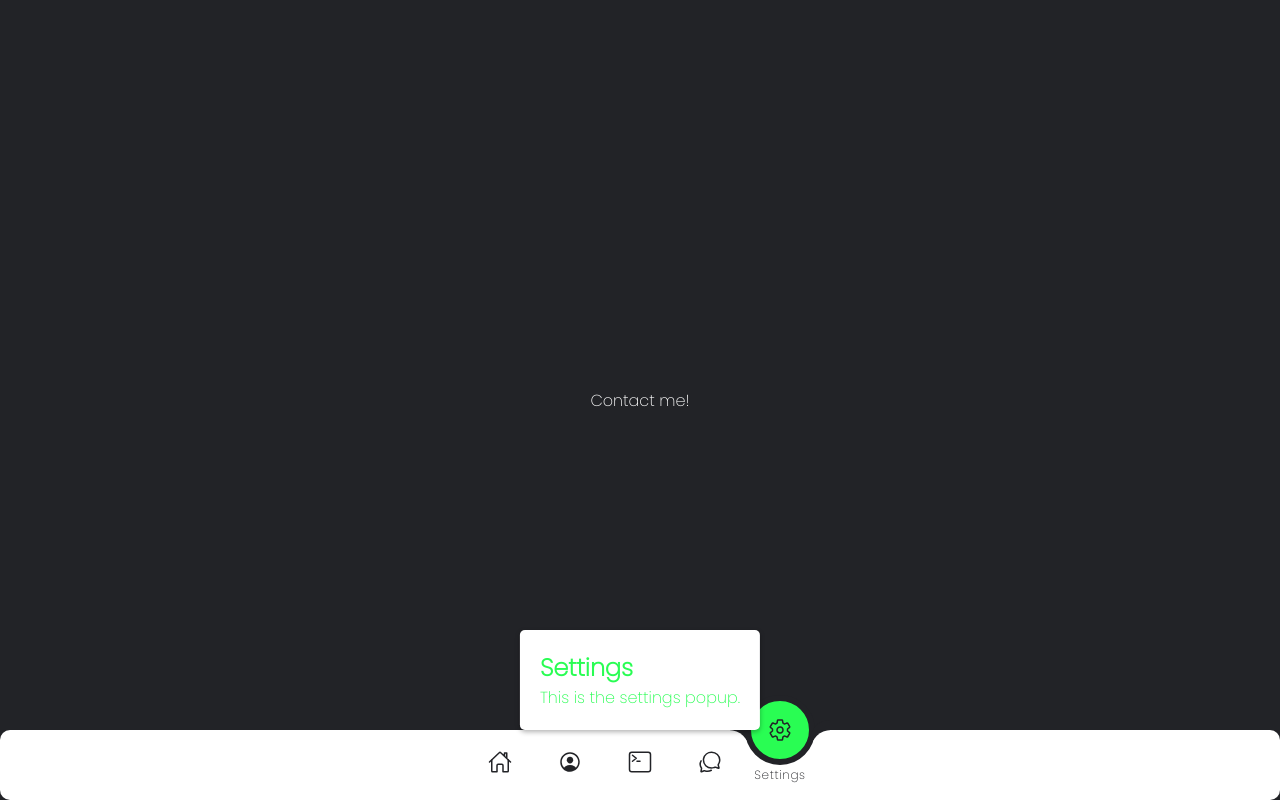
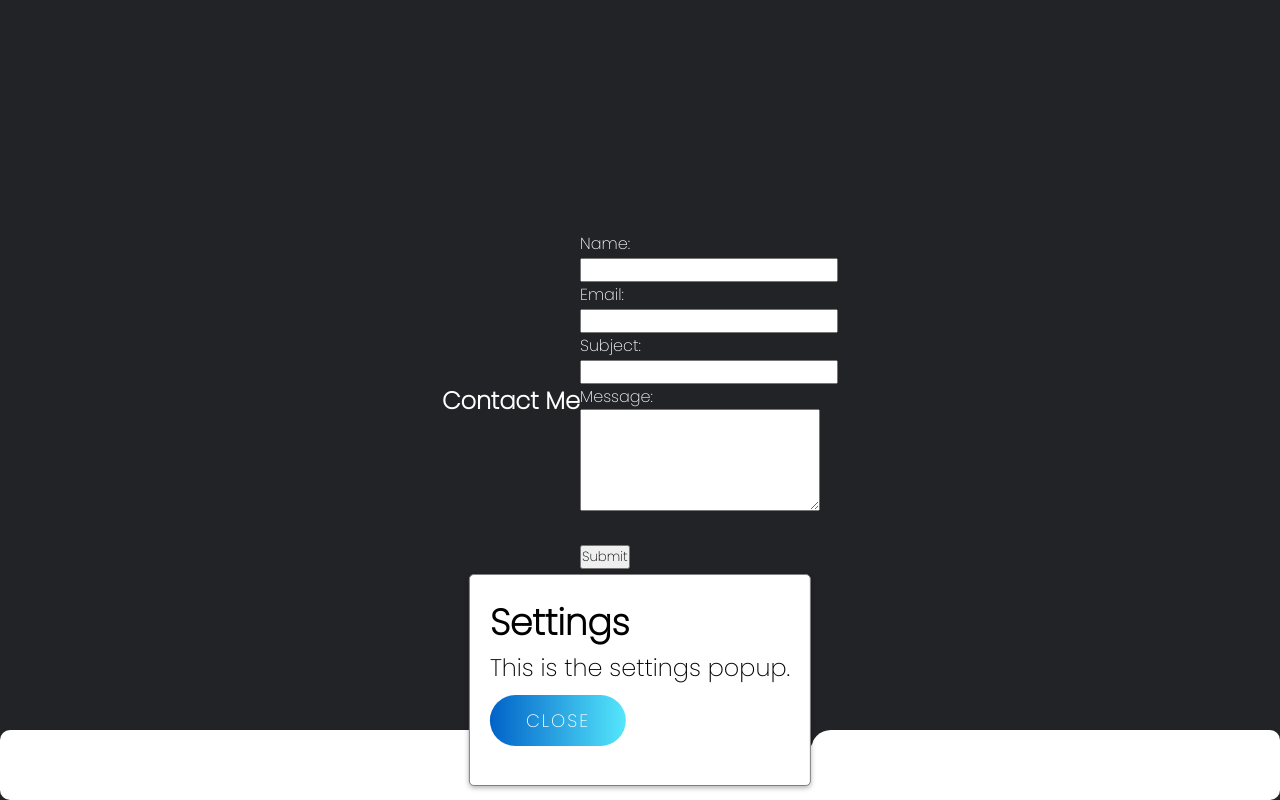
Before and after one commit to AlexPerez711/AlexPerez711.github.io, a plain HTML site: page Contact.html in a window 1280 px wide. Both pictures are taken after a click on the link "Settings". Drawn offline with nearby package versions, Linux system fonts and the light colour scheme.

Commit message:
added gitignore and settings button and email form

```diff
--- a/Contact.html
+++ b/Contact.html
@@ -58,14 +58,21 @@
   </ul>
 </div>
 
-<div>
-  Contact me!
-</div>
-<div id="popup" class="popup hidden">
-    <h2>Settings</h2>
-    <p>This is a small popup for settings.</p>
-    <button onclick="hidePopup()">Close</button>
-</div>
+<body>
+<h2>Contact Me</h2>
+<form id="contactForm" onsubmit="sendEmail(event)">
+    <label for="name">Name:</label><br>
+    <input type="text" id="name" name="name" required><br>
+    <label for="email">Email:</label><br>
+    <input type="email" id="email" name="email" required><br>
+    <label for="subject">Subject:</label><br>
+    <input type="text" id="subject" name="subject" required><br>
+    <label for="message">Message:</label><br>
+    <textarea id="message" name="message" rows="5" required></textarea><br><br>
+    <input type="submit" value="Submit">
+</form>
+</body>
+
 <script src="js/webpage.js"></script>
 <script type="module" src="https://unpkg.com/ionicons@7.1.0/dist/ionicons/ionicons.esm.js"></script>
 <script nomodule src="https://unpkg.com/ionicons@7.1.0/dist/ionicons/ionicons.js"></script>
--- a/css/webpage.css
+++ b/css/webpage.css
@@ -63,7 +63,7 @@ body {
     font-size: 1.5em;
     text-align: center;
     transition: 0.5s;
-    color: #222327;
+    color: black;
 }
 
 .navigation ul li.active a .icon {
@@ -72,8 +72,8 @@ body {
 
 .navigation ul li a .text {
     position: absolute;
-    color: #222327;
-    font-weight: 400;
+    color: black;
+    font-weight: 700;
     font-size: 0.75em;
     letter-spacing: 0.05em;
     transition: 0.5s;
@@ -91,7 +91,7 @@ body {
     top: -50%;
     width: 70px;
     height: 70px;
-    background: #29fd53;
+    background: #52e3fb;
     border-radius: 50%;
     border: 6px solid #222327;;
     transition: 0.5s;
@@ -150,9 +150,10 @@ body {
     background-color: white;
     padding: 20px;
     border-radius: 5px;
+    border: 1px solid gray;
     box-shadow: 0 2px 5px rgba(0, 0, 0, 0.3);
-    z-index: 9999;
-    color: #29fd53;
+    color: black;
+    font-size: x-large;
 }
 
 .hidden {
@@ -162,3 +163,40 @@ body {
 .visible {
     display: block;
 }
+
+#closeButton{
+    position: relative;
+    display: inline-block;
+    padding: 12px 36px;
+    margin: 10px 0;
+    color: #fff;
+    text-decoration: none;
+    text-transform: uppercase;
+    font-size: 18px;
+    letter-spacing: 2px;
+    border-radius: 40px;
+    overflow: hidden;
+    background: linear-gradient(90deg,#0162c8,#55e7fc);
+}
+
+#closeButton span{
+    position: absolute;
+    background: white;
+    transform: translate(50%, 50%);
+    pointer-events: none;
+    border-radius: 50%;
+    animation: animate 1s linear infinite;
+}
+
+#closeButton @keyframes animate{
+                 0%{
+                     width: 0px;
+                     height: 0px;
+                     opacity: 0.5;
+                 }
+                 100%{
+                     width: 500px;
+                     height: 500px;
+                     opacity: 0;
+                 }
+             }
--- a/js/webpage.js
+++ b/js/webpage.js
@@ -40,15 +40,46 @@ settingsLink.addEventListener('click', showPopup);
 function showPopup() {
     const popup = document.createElement('div');
     popup.classList.add('popup');
+    popup.innerHTML = `
+            <h2>Settings</h2>
+            <p>This is the settings popup.</p>
+            <a href="#" id="closeButton" onclick="hidePopup()">Close</a>
+        `;
+    document.body.appendChild(popup);
+}
 
-    popup.innerHTML = `
-        <h2>Settings</h2>
-        <p>This is the settings popup.</p>
-    `;
+function hidePopup() {
+    const popup = document.querySelector('.popup');
+    if (popup) {
+        popup.remove();
+    }
+}
 
-    document.body.appendChild(popup);
+function sendEmail(event) {
+    event.preventDefault();
 
-    setTimeout(() => {
-        popup.remove();
-    }, 10000);
+    // Initialize EmailJS with your user ID
+    emailjs.init("YOUR_USER_ID");
+
+    // Get the form values
+    const form = document.getElementById("contactForm");
+    const name = form.elements.name.value;
+    const email = form.elements.email.value;
+    const subject = form.elements.subject.value;
+    const message = form.elements.message.value;
+
+    // Send the email
+    emailjs.send("YOUR_SERVICE_ID", "YOUR_TEMPLATE_ID", {
+        from_name: name,
+        from_email: email,
+        subject: subject,
+        message: message
+    })
+        .then(function(response) {
+            console.log("Email sent successfully", response);
+            // You can add your own success message or redirect to another page here
+        }, function(error) {
+            console.error("Email sending failed", error);
+            // You can add your own error message or handling here
+        });
 }
```
Also changed, not shown: About_Me.html (+0 -5 lines), Home_Page.html (+0 -5 lines), Projects.html (+0 -5 lines), button.html (added, +76 -0 lines), 1 other file.
